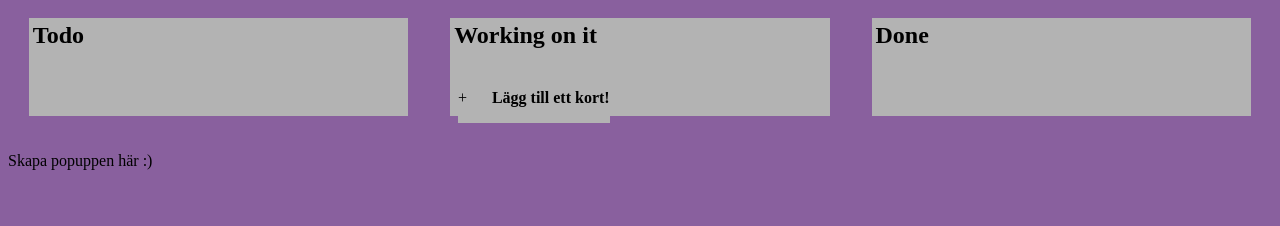
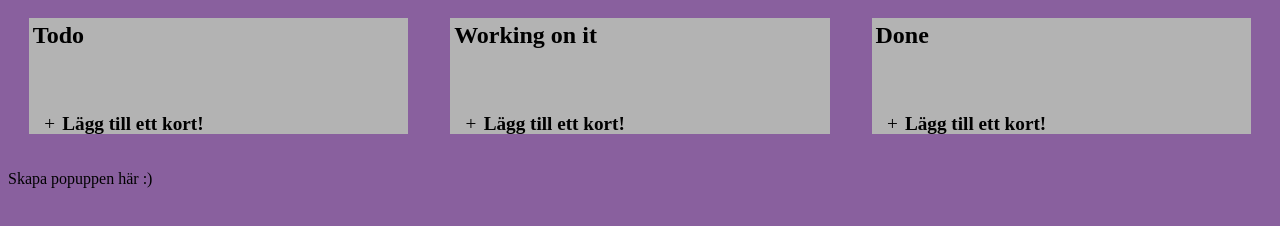
Before and after one commit to FredrikHj/trello-grupp4, a plain HTML site: page index.html in a window 1280 px wide. Shown: the part 48-274 px from the top of the page. Drawn offline with Linux system fonts and the light colour scheme.

Commit message:
Version 1.1 - Redo för poup i index.html

```diff
--- a/data/style.css
+++ b/data/style.css
@@ -7,7 +7,6 @@
 /* CSS för vårt grupparbete */
 body{
   background-color: var(--color-lightpurple--);
-
 }
 h1{
   text-align: center;
@@ -33,17 +32,24 @@ main{
   background-color: white;
 }
 .addCardBtn{
-  margin-left: 2%;
-  margin-bottom: -2%;
-  width: 40%;
+  position: relative;
+  bottom: -18%;
+  left: 0%;
+  padding-left: 4%;
+  width: 96%;
+  height: 5%;
   display: flex;
-  flex-direction: row;
-  justify-content: space-between;
   background-color: var(--color-lightgrey--);
 }
+.addCardBtn:hover{
+  background-color: #6b808c;
+}
+
 .addSymbol{
-
+  margin-right: 2%;
+  font-size: 1.2em;
 }
 .addCardText{
+  font-size: 1.2em;
   font-weight: bold;
 }
--- a/index.html
+++ b/index.html
@@ -7,21 +7,17 @@
 
     <!-- CSS och JS laddas in -->
     <link rel="stylesheet" type="text/css" href="data/style.css">
-    <script src="data/js/script.js" defer></script>
+    <script src="data/script.js" defer></script>
   </head>
   <body>
     <header>
        <h1>Todo boards</h1>
     </header>
-
-
     <main>
       <section class="boards">
         <p class="iteamHead">Todo</p>
         <div class="iteamsContainer"></div>
-      <div class="addCard">
-
-      </div>
+        <div class="addCardBtn"> <p class="addSymbol">+</p><p class="addCardText">Lägg till ett kort!</p> </div>
       </section>
       <section class="boards">
         <p class="iteamHead">Working on it</p>
@@ -31,9 +27,7 @@
       <section class="boards">
         <p class="iteamHead">Done</p>
         <div class="iteamsContainer"></div>
-      <div class="addCard">
-
-      </div>
+        <div class="addCardBtn"> <p class="addSymbol">+</p><p class="addCardText">Lägg till ett kort!</p> </div>
       </section>
     </main>
 
```
Lines whose indentation alone changed are shown as unchanged.
